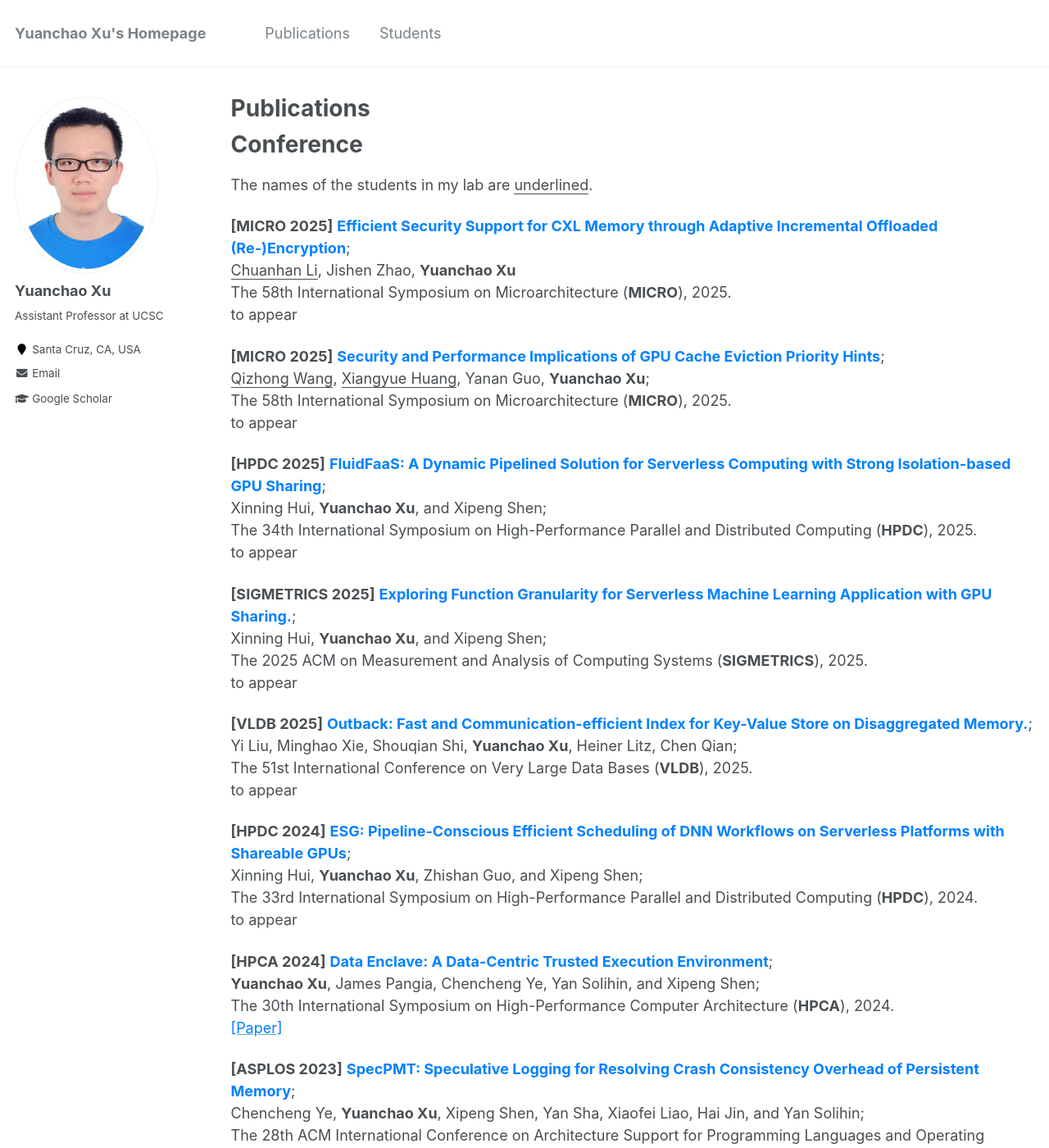
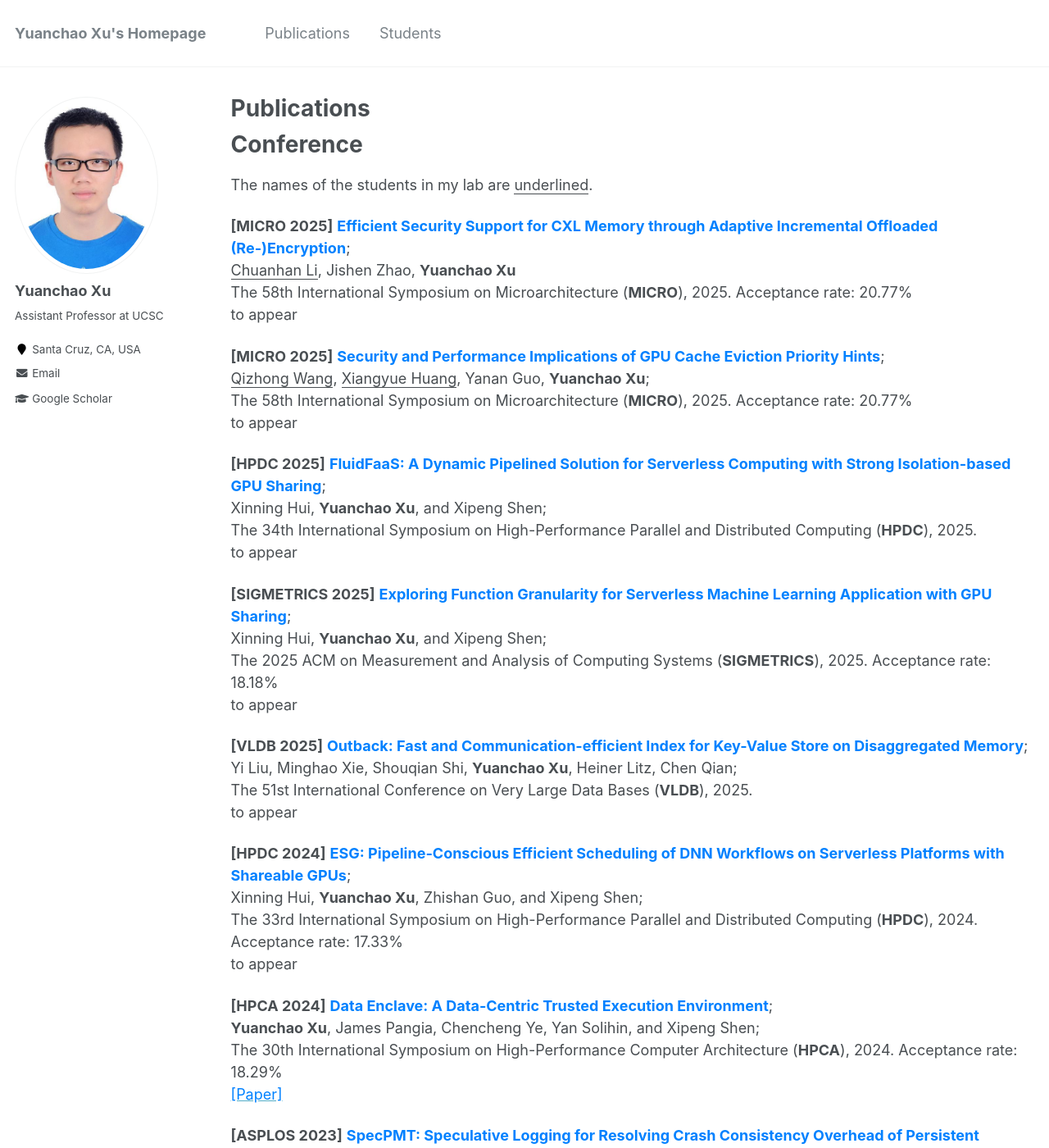
Before and after one commit to yuanchaoxu6/yuanchaoxu6.github.io, a Jekyll site: the page built from _pages/publications.md, in a window 1280 px wide and 1400 px high. Shown: the whole window at 82% size. Built offline with Jekyll 4.4.1, drawn with Linux system fonts in a browser that asks for light colours.

```diff
--- a/_pages/publications.md
+++ b/_pages/publications.md
@@ -11,12 +11,12 @@ The names of the students in my lab are <ins>underlined</ins>.
 
 **\[MICRO 2025\]** **<font color="#0081ff"> Efficient Security Support for CXL Memory through Adaptive Incremental Offloaded (Re-)Encryption</font>**; <br>
 <ins>Chuanhan Li</ins>, Jishen Zhao, **Yuanchao Xu** <br>
-The 58th International Symposium on Microarchitecture (**MICRO**), 2025. <br>
+The 58th International Symposium on Microarchitecture (**MICRO**), 2025. Acceptance rate: 20.77%<br>
 to appear
 
 **\[MICRO 2025\]** **<font color="#0081ff"> Security and Performance Implications of GPU Cache Eviction Priority Hints</font>**; <br>
 <ins>Qizhong Wang</ins>, <ins>Xiangyue Huang</ins>, Yanan Guo, **Yuanchao Xu**; <br>
-The 58th International Symposium on Microarchitecture (**MICRO**), 2025. <br>
+The 58th International Symposium on Microarchitecture (**MICRO**), 2025. Acceptance rate: 20.77%<br>
 to appear
 
 **\[HPDC 2025\]** **<font color="#0081ff"> FluidFaaS: A Dynamic Pipelined Solution for Serverless Computing with Strong Isolation-based GPU Sharing</font>**; <br>
@@ -24,24 +24,24 @@ Xinning Hui, **Yuanchao Xu**, and Xipeng Shen; <br>
 The 34th International Symposium on High-Performance Parallel and Distributed Computing (**HPDC**), 2025. <br>
 to appear
 
-**\[SIGMETRICS 2025\]** **<font color="#0081ff"> Exploring Function Granularity for Serverless Machine Learning Application with GPU Sharing.</font>**; <br>
+**\[SIGMETRICS 2025\]** **<font color="#0081ff"> Exploring Function Granularity for Serverless Machine Learning Application with GPU Sharing</font>**; <br>
 Xinning Hui, **Yuanchao Xu**, and Xipeng Shen; <br>
-The 2025 ACM on Measurement and Analysis of Computing Systems (**SIGMETRICS**), 2025. <br>
+The 2025 ACM on Measurement and Analysis of Computing Systems (**SIGMETRICS**), 2025. Acceptance rate: 18.18% <br>
 to appear
 
-**\[VLDB 2025\]** **<font color="#0081ff"> Outback: Fast and Communication-efficient Index for Key-Value Store on Disaggregated Memory.</font>**; <br>
+**\[VLDB 2025\]** **<font color="#0081ff"> Outback: Fast and Communication-efficient Index for Key-Value Store on Disaggregated Memory</font>**; <br>
 Yi Liu, Minghao Xie, Shouqian Shi, **Yuanchao Xu**, Heiner Litz, Chen Qian; <br>
 The 51st International Conference on Very Large Data Bases (**VLDB**), 2025. <br>
 to appear
 
 **\[HPDC 2024\]** **<font color="#0081ff"> ESG: Pipeline-Conscious Efficient Scheduling of DNN Workflows on Serverless Platforms with Shareable GPUs</font>**; <br>
 Xinning Hui, **Yuanchao Xu**, Zhishan Guo, and Xipeng Shen; <br>
-The 33rd International Symposium on High-Performance Parallel and Distributed Computing (**HPDC**), 2024. <br>
+The 33rd International Symposium on High-Performance Parallel and Distributed Computing (**HPDC**), 2024. Acceptance rate: 17.33% <br>
 to appear
 
 **\[HPCA 2024\]** **<font color="#0081ff"> Data Enclave: A Data-Centric Trusted Execution Environment</font>**; <br>
 **Yuanchao Xu**, James Pangia, Chencheng Ye, Yan Solihin, and Xipeng Shen; <br>
-The 30th International Symposium on High-Performance Computer Architecture (**HPCA**), 2024. <br>
+The 30th International Symposium on High-Performance Computer Architecture (**HPCA**), 2024. Acceptance rate: 18.29% <br>
 [<font color="#0081ff">[Paper]</font>](http://yuanchaoxu6.github.io/files/HPCA2024_DataEnclave.pdf)
 
 **\[ASPLOS 2023\]** **<font color="#0081ff"> SpecPMT: Speculative Logging for Resolving Crash Consistency
```
Also changed, not shown: _pages/about.md (+6 -7 lines).
